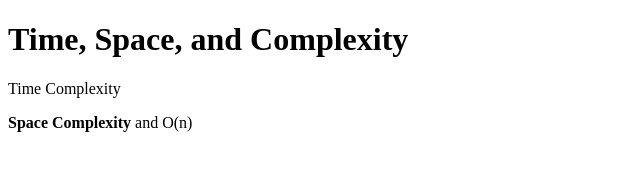
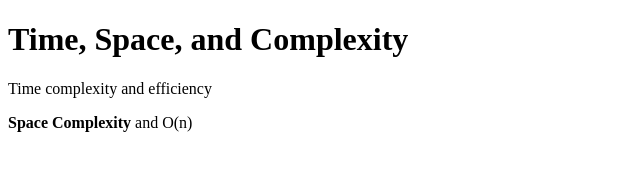
Before and after one commit to acciojob/time-and-space-complexity-Sandhyachinthamani, a website: page main.html in a window 1280 px wide. Shown: the whole page, without its empty margins (0-640 px from the left). Drawn offline with Linux system fonts and the light colour scheme.

Commit message:
created a submission

```diff
--- a/main.html
+++ b/main.html
@@ -8,7 +8,7 @@
 
 <body>
 	<h1>Time, Space, and Complexity</h1>
-	<p>Time Complexity</p>
+	<p>Time complexity and efficiency</p>
 	<p><b>Space Complexity</b> and O(n)</p>
     <script type="text/javascript" src="./script.js">
 </script>
```
